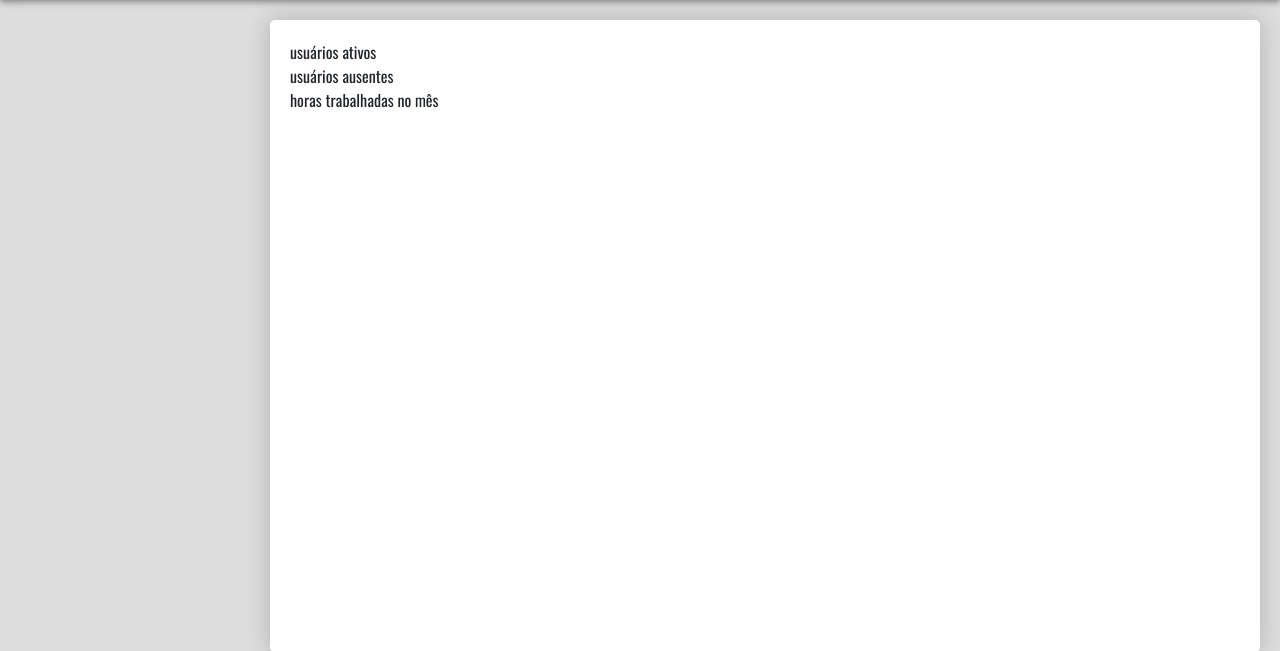
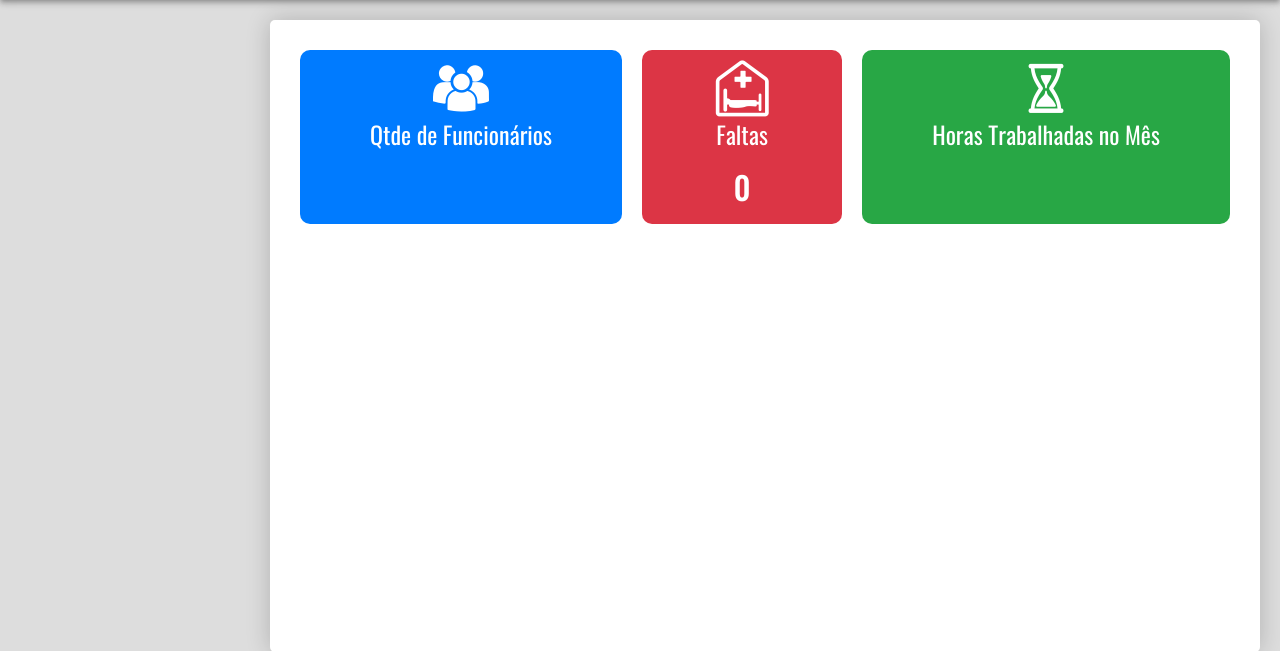
Before and after one commit to GeovaneF55/innout, a PHP site: template src/views/manager_report.php in a window 1280 px wide. Shown: the part 64-715 px from the top of the page. Run offline with PHP 8.4, Linux system fonts and the light colour scheme; the template is opened without the code that fills it, so the values that code supplies are empty; the visitor is signed in with stand-in values (Sample User, id 1).

Commit message:
Relatório Gerencial

```diff
--- a/assets/css/template.css
+++ b/assets/css/template.css
@@ -226,3 +226,33 @@ footer.footer {
 .record {
   font-size: 2.2rem;
 }
+
+.summary-boxes {
+  display: flex;
+  justify-content: space-around;
+  flex-wrap: wrap;
+}
+
+.summary-box {
+  display: flex;
+  flex-grow: 1;
+  flex-direction: column;
+  align-items: center;
+  padding: 10px;
+  color: #ffffff;
+  margin: 10px;
+  border-radius: 10px;
+  min-width: 200px;
+}
+
+.summary-box .icon {
+  font-size: 3.5rem;
+}
+
+.summary-box .title {
+  font-size: 1.5rem;
+}
+
+.summary-box .value {
+  font-size: 2.0rem;
+}
--- a/src/views/manager_report.php
+++ b/src/views/manager_report.php
@@ -2,14 +2,47 @@
   <?php
     renderTitle(
       'Relatório Gerencial',
-      'Acompanhe seu saldo de horas',
+      'Resumo das horas trabalhadas dos funcionários',
       'icofont-chart-histogram'
     );
   ?>
-  <?php
-    echo $activeUsersCount . ' usuários ativos <br>';
-    print_r($absentUsers);
-    echo ' usuários ausentes <br>';
-    echo $hoursInMonth . ' horas trabalhadas no mês <br>';
-  ?>
+  <div class="summary-boxes">
+    <div class="summary-box bg-primary">
+      <i class="icon icofont-users"></i>
+      <p class="title">Qtde de Funcionários</p>
+      <h3 class="value"><?= $activeUsersCount ?></h3>
+    </div>
+    <div class="summary-box bg-danger">
+      <i class="icon icofont-patient-bed"></i>
+      <p class="title">Faltas</p>
+      <h3 class="value"><?= count($absentUsers) ?></h3>
+    </div>
+    <div class="summary-box bg-success">
+      <i class="icon icofont-sand-clock"></i>
+      <p class="title">Horas Trabalhadas no Mês</p>
+      <h3 class="value"><?= $hoursInMonth ?></h3>
+    </div>
+  </div>
+  <?php if(count($absentUsers) > 0): ?>
+    <div class="card mt-4">
+      <div class="card-header">
+        <h4 class="card-title">Faltosos do Dia</h4>
+        <p class="card-category mb-0">Relação dos funcionários que ainda não bateram o ponto</p>
+      </div>
+      <div class="card-body">
+        <table class="table table-bordered table-striped table-hover">
+          <thead>
+            <th>Nome</th>
+          </thead>
+          <tbody>
+            <?php foreach($absentUsers as $name): ?>
+              <tr>
+                <td><?= $name ?></td>
+              </tr>
+            <?php endforeach; ?>
+          </tbody>
+        </table>
+      </div>
+    </div>
+  <?php endif; ?>
 </main>
```
